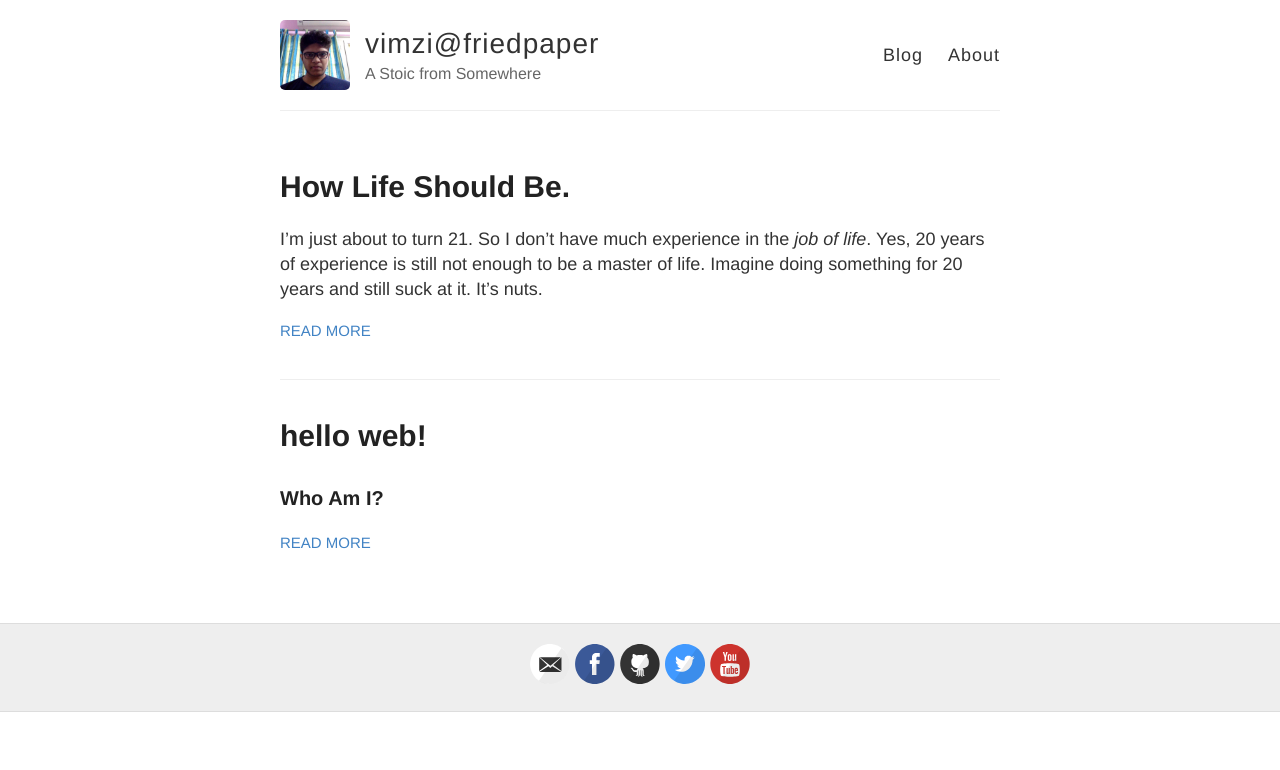
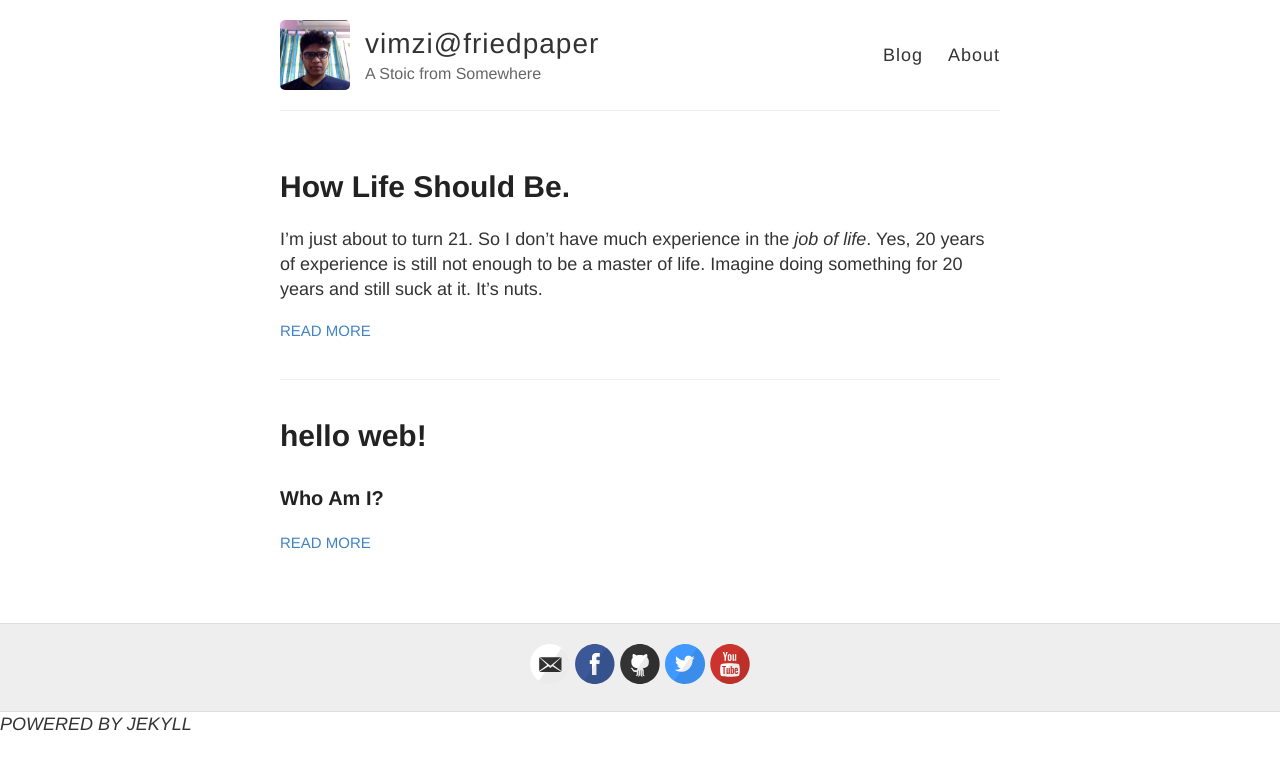
Before and after one commit to elliotjsteve/elliotjsteve.github.io, a Jekyll site: the page built from index.html, in a window 1280 px wide. Shown: the top 770 px of the page. Built offline with Jekyll 4.4.1, drawn with Linux system fonts in a browser that asks for light colours.

Commit message:
adding_a_tail

```diff
--- /dev/null
+++ b/_includes/tail.html
@@ -0,0 +1 @@
+<div margin: auto><em>POWERED BY JEKYLL<em></div>
--- a/_layouts/default.html
+++ b/_layouts/default.html
@@ -58,5 +58,6 @@
     </div>
 
     {% include analytics.html %}
+	{% include tail.html %}
   </body>
 </html>
```
